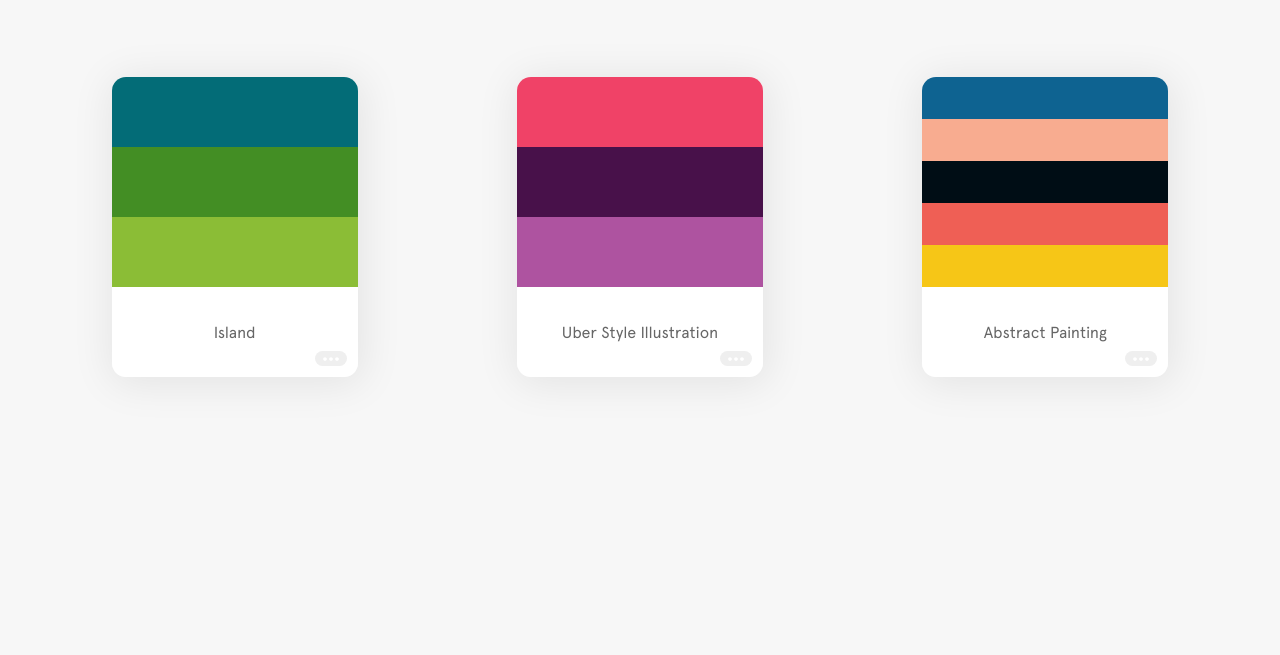
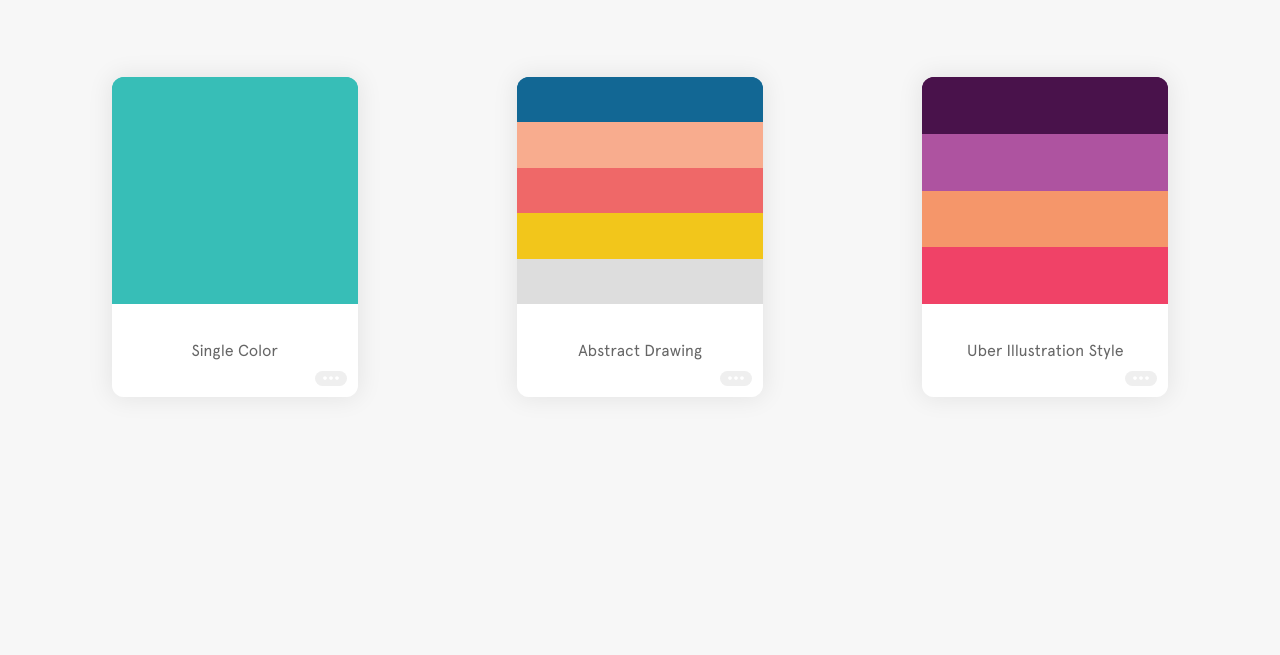
Before and after one commit to treyles/colorly, a React app: page / in a window 1280 px wide. Shown: the part 145-800 px from the top of the page. Built offline with nearby package versions, Linux system fonts and the light colour scheme; some packages are replaced by stand-ins of ours; what re-base would draw is missing.

Commit message:
finished palette card animations

```diff
--- a/src/components/App.js
+++ b/src/components/App.js
@@ -6,38 +6,37 @@ import Library from './Library';
 const testData = [
   {
     url:
-      'https://firebasestorage.googleapis.com/v0/b/colorly-44942.appspot.com/o/images%2F1b08f87e-5576-4cee-8c49-abb9b6bcd05d?alt=media&token=aec96bbe-344b-4cc1-8123-aabb0922a1ba',
+      'https://firebasestorage.googleapis.com/v0/b/colorly-44942.appspot.com/o/images%2Fa8140b0e-748a-4a8d-a9fe-91324f4174c5?alt=media&token=5ca4aef7-31cd-4389-b5f5-45da4292f057',
     palette: {
-      color1: 'rgba(3, 108, 119, 255)',
-      color2: 'rgba(67, 142, 36, 255)',
-      color3: 'rgba(139, 189, 54, 255)'
+      color1: '#37BEB7'
     },
-    title: 'Island',
-    id: '1b08f87e-5576-4cee-8c49-abb9b6bcd05d'
+    title: 'Single Color',
+    id: 'a8140b0e-748a-4a8d-a9fe-91324f4174c5'
   },
   {
     url:
-      'https://firebasestorage.googleapis.com/v0/b/colorly-44942.appspot.com/o/images%2F215c3dbc-e387-4ff8-8321-71e0b08e5cfe?alt=media&token=2d4a3b7a-743a-4f32-bd6d-43012c39c1bf',
+      'https://firebasestorage.googleapis.com/v0/b/colorly-44942.appspot.com/o/images%2F2ec38480-3daf-4c9e-8a68-f2d9de46f6cb?alt=media&token=a8e97814-1650-48d7-9860-690fc936ecf5',
     palette: {
-      color1: 'rgba(240, 66, 103, 255)',
-      color2: 'rgba(72, 17, 74, 255)',
-      color3: 'rgba(174, 83, 160, 255)'
+      color1: '#126794',
+      color2: '#F8AC8E',
+      color3: '#EF6868',
+      color4: '#F2C61B',
+      color5: '#DDDDDD'
     },
-    title: 'Uber Style Illustration',
-    id: '215c3dbc-e387-4ff8-8321-71e0b08e5cfe'
+    title: 'Abstract Drawing',
+    id: '2ec38480-3daf-4c9e-8a68-f2d9de46f6cb'
   },
   {
     url:
-      'https://firebasestorage.googleapis.com/v0/b/colorly-44942.appspot.com/o/images%2F9e81b65f-c524-4f2c-ba7c-5cae5bdcc866?alt=media&token=decdde99-a3a2-48aa-9a7d-373dd5c024a2',
+      'https://firebasestorage.googleapis.com/v0/b/colorly-44942.appspot.com/o/images%2F0917631b-26f3-46a3-804c-f5ecc1355e39?alt=media&token=d0e2052a-d3f8-4fbc-b430-b7ae259ed9f3',
     palette: {
-      color1: 'rgba(14, 99, 145, 255)',
-      color2: 'rgba(248, 172, 144, 255)',
-      color3: 'rgba(0, 13, 21, 255)',
-      color4: 'rgba(239, 95, 85, 255)',
-      color5: 'rgba(246, 198, 23, 255)'
+      color1: '#49124B',
+      color2: '#AE53A0',
+      color3: '#F5966A',
+      color4: '#F04267'
     },
-    title: 'Abstract Painting',
-    id: '9e81b65f-c524-4f2c-ba7c-5cae5bdcc866'
+    title: 'Uber Illustration Style',
+    id: '0917631b-26f3-46a3-804c-f5ecc1355e39'
   }
 ];
 
--- a/src/components/Canvas.js
+++ b/src/components/Canvas.js
@@ -43,7 +43,7 @@ export default class Canvas extends React.Component {
 
     const pixelData = this.ctx.getImageData(actualX, actualY, 1, 1);
     const { data } = pixelData;
-    const pixelColor = `rgba(${data[0]}, ${data[1]}, ${data[2]}, ${data[3]})`;
+    const pixelColor = `rgb(${data[0]}, ${data[1]}, ${data[2]}`;
 
     if (canvasImageLoaded) {
       this.setState({
--- a/src/components/Header.js
+++ b/src/components/Header.js
@@ -24,9 +24,9 @@ export default class Header extends React.Component {
           </div>
           <Link to="/upload">
             <button className="add">
-              <span>
+              {/* <span>
                 <Icon icon="add" />
-              </span>
+              </span> */}
               ADD PALETTE
             </button>
           </Link>
--- a/src/components/PaletteCard.js
+++ b/src/components/PaletteCard.js
@@ -6,6 +6,7 @@
 // finish up card!
 
 import React from 'react';
+import uuidv4 from 'uuid';
 // import ClickOutside from 'react-click-outside';
 import ClickOutside from '../utils/ClickOutside';
 import Icon from '../utils/Icon';
@@ -14,32 +15,63 @@ export default class PaletteCard extends React.Component {
   constructor(props) {
     super(props);
     this.state = {
-      optionsClicked: false
+      optionsOpen: false,
+      modalOpen: false
     };
 
     this.handleDialogToggle = this.handleDialogToggle.bind(this);
     this.handleDialogClose = this.handleDialogClose.bind(this);
+    // this.handleModalOpen = this.handleModalOpen.bind(this);
+    // this.handleModalClose = this.handleModalClose.bind(this);
+    // this.rgbToHex = this.rgbToHex.bind(this);
+    this.handleCopy = this.handleCopy.bind(this);
+    this.setInputRef = this.setInputRef.bind(this);
+  }
+
+  setInputRef(ref) {
+    this.hex = ref;
   }
 
   handleDialogToggle() {
     this.setState({
-      optionsClicked: !this.state.optionsClicked
+      optionsOpen: !this.state.optionsOpen
     });
   }
 
   handleDialogClose() {
     this.setState({
-      optionsClicked: false
+      optionsOpen: false
     });
   }
 
+  // handleModalOpen() {
+  //   this.setState({
+  //     modalOpen: true
+  //   });
+
+  //   this.handleDialogToggle();
+  // }
+
+  // handleModalClose() {
+  //   this.setState({
+  //     modalOpen: false
+  //   });
+  // }
+  /* eslint-disable */
+  handleCopy() {
+    this.hex.select();
+    document.execCommand('copy');
+  }
+
   render() {
-    const { optionsClicked } = this.state;
-    const { title, palette } = this.props.data;
+    const { optionsOpen, modalOpen } = this.state;
+    const { title, palette, url, id } = this.props.data;
 
     const dialogBox = (
       <div className="dialog">
-        <button className="view-image">VIEW IMAGE</button>
+        <button className="view-image" onClick={this.handleModalOpen}>
+          VIEW IMAGE
+        </button>
         <button className="delete">DELETE</button>
       </div>
     );
@@ -49,10 +81,24 @@ export default class PaletteCard extends React.Component {
         <div className="palette-colors">
           {Object.keys(palette).map(el => (
             <div
-              key={palette[el]}
+              key={uuidv4()}
               className="swatch"
               style={{ background: `${palette[el]}` }}
-            />
+              onClick={this.handleCopy}
+              onKeyDown={this.handleCopy}
+              role="button"
+              tabIndex={0}
+            >
+              <div
+                className="pop-up"
+                style={{ background: `${palette[el]}` }}
+              />
+              <input
+                ref={this.setInputRef}
+                value={`${palette[el]}`}
+                readOnly
+              />
+            </div>
           ))}
         </div>
         <div className="palette-footer">
@@ -61,7 +107,7 @@ export default class PaletteCard extends React.Component {
             <Icon icon="options" />
           </button>
           <ClickOutside
-            elementIsOpen={optionsClicked}
+            elementIsOpen={optionsOpen}
             onRequestClose={this.handleDialogClose}
           >
             {dialogBox}
--- a/src/components/Upload.js
+++ b/src/components/Upload.js
@@ -6,6 +6,7 @@ import { storage } from '../utils/base';
 import PaletteBuildFooter from './PaletteBuildFooter';
 import Canvas from './Canvas';
 import Icon from '../utils/Icon';
+import rgbToHex from '../utils/rgbToHex';
 
 export default class Upload extends React.Component {
   constructor(props) {
@@ -80,7 +81,7 @@ export default class Upload extends React.Component {
 
   makePalette(color) {
     const { palette, checked } = this.state;
-    const newColor = { [checked]: color };
+    const newColor = { [checked]: rgbToHex(color) };
 
     this.setState({
       palette: { ...palette, ...newColor }
--- a/src/main.scss
+++ b/src/main.scss
@@ -146,11 +146,13 @@ header {
     border-radius: 500px;
     // border-radius: 5px;
     // width: 152px;
-    width: 169px;
+    // width: 160px;
+    width: 150px;
     // height: 50px;
     height: 45px;
     // padding-left: 26px;
-    padding: 15px 0 15px 18px;
+    // padding: 15px 0 15px 18px;
+    padding: 15px 0;
     cursor: pointer;
     box-shadow: 2px 2px 11px rgba(0, 0, 0, 0.2);
     // transition: box-shadow 0.2s ease;
@@ -366,25 +368,111 @@ header {
   font-family: 'apercu-regular', sans-serif;
   width: 246px;
   // height: 313px;
-  height: 300px;
-  border-radius: 14px;
+  height: 320px;
+  border-radius: 12px;
   // background: #eee;
   margin: 32px;
   // overflow: hidden;
-  box-shadow: 2px 4px 40px 4px rgba(0, 0, 0, 0.08);
+  box-shadow: 0px 0px 24px 2px rgba(0, 0, 0, 0.08);
+  // for safari: maintain overflow hidden (within radius) when animating children
+  // transform: translate3d(0, 0, 0);
 
   .palette-colors {
     @include flex(space-between, center);
     flex-direction: column;
     width: 100%;
-    height: 70%;
-    border-radius: 14px 14px 0 0;
-    overflow: hidden;
+    height: 71%;
+    // border-radius: 12px 12px 0 0;
+    // overflow: hidden;
+    transform: translate3d(0, 0, 0);
     // background: dodgerblue;
 
     .swatch {
       flex-grow: 1;
+      @include flex;
+      position: relative;
       width: 100%;
+      height: 33.3333%;
+      color: #fff;
+      cursor: pointer;
+      outline: none;
+      // box-shadow: 2px -6px 14px 2px rgba(0, 0, 0, 0.1);
+      &:first-child {
+        border-radius: 12px 12px 0 0;
+
+        .pop-up {
+          border-radius: 12px 12px 0 0;
+        }
+      }
+
+      .pop-up {
+        position: absolute;
+        // pointer-events: none;
+        top: 0;
+        left: 0;
+        width: 100%;
+        height: 20px;
+        transition: transform 0.3s ease;
+      }
+
+      input {
+        border: 0;
+        z-index: 1;
+        font-family: inherit;
+        color: #fff;
+        appearance: none;
+        outline: none;
+        background: transparent;
+        // font-weight: normal;
+        font-size: 14px;
+        margin: 0;
+        padding: 0;
+        text-align: center;
+        opacity: 0;
+        transition: all 0.3s ease;
+        cursor: pointer;
+      }
+
+      // &:first-child:hover {
+      //   // padding-bottom: 10%;
+      //   // .pop-up {
+      //   //   transform: translateY(20px);
+      //   // }
+      // }
+
+      // &:not(:first-child):hover {
+      //   .pop-up {
+      //     transform: translateY(10px);
+      //   }
+      // }
+
+      // &:not(:first-child) {
+      //   h4 {
+      //     padding-bottom: 5px;
+      //   }
+      // }
+
+      &:hover {
+        input {
+          transform: translateY(-4px);
+          opacity: 1;
+        }
+        .pop-up {
+          transform: translateY(-8px);
+        }
+      }
+
+      &:first-child:nth-last-child(1) {
+        .pop-up {
+          transform: translateY(0);
+        }
+      }
+
+      // &:hover {
+      //   h4 {
+      //     opacity: 1;
+      //   }
+      // }
     }
   }
 
@@ -392,11 +480,11 @@ header {
     @include flex;
     position: relative;
     width: 100%;
-    height: 30%;
+    height: 29%;
     font-size: 16px;
     color: #666;
     background: #fff;
-    border-radius: 0 0 14px 14px;
+    border-radius: 0 0 12px 12px;
 
     .options {
       position: absolute;
@@ -469,6 +557,31 @@ header {
       }
     }
   }
+
+  // .modal-overlay {
+  //   z-index: 999;
+  //   // @include flex;
+  //   position: fixed;
+  //   top: 0;
+  //   left: 0;
+  //   width: 100%;
+  //   height: 100%;
+  //   background: rgba(0, 0, 0, 0.3);
+
+  .modal {
+    z-index: 999;
+    position: absolute;
+    top: 50%;
+    left: 50%;
+    transform: translate(-50%, -50%);
+    // width: 80%;
+    // height: 500px;
+    border-radius: 14px;
+    background: #c9c9c9;
+    padding: 30px;
+    box-shadow: 0px 0px 30px 5px rgba(0, 0, 0, 0.05);
+  }
+  // }
 }
 
 .upload-section {
--- /dev/null
+++ b/src/utils/rgbToHex.js
@@ -0,0 +1,15 @@
+export default function rgbToHex(rgb) {
+  const colorValues = rgb
+    .replace(/^rgb?\(|\s+|\)$/g, '')
+    .split(',')
+    .map(str => parseInt(str, 10));
+
+  const hexResult = colorValues
+    .map(x => {
+      const hex = x.toString(16);
+      return hex.length === 1 ? `0${hex}` : hex;
+    })
+    .join('');
+
+  return `#${hexResult}`.toUpperCase();
+}
```
